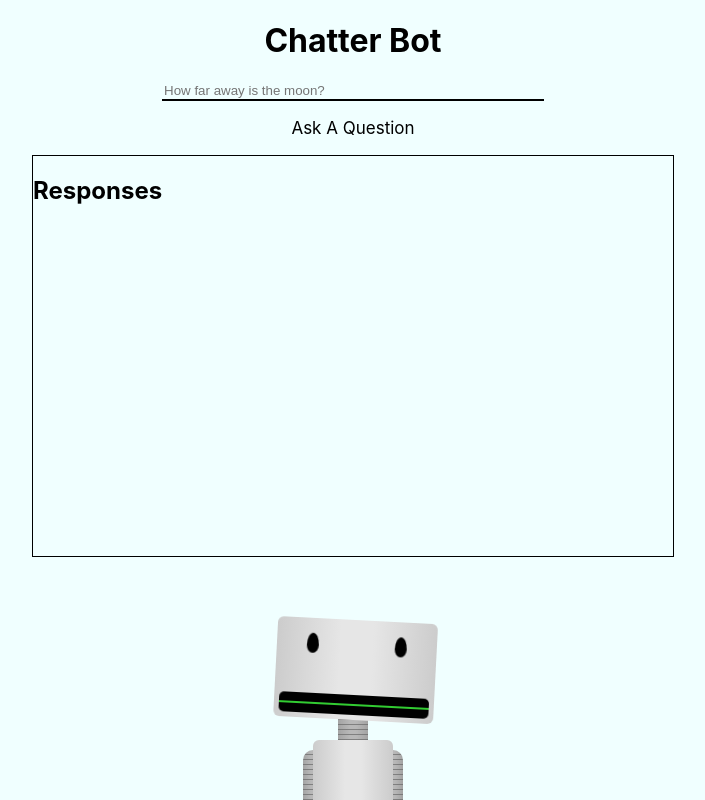
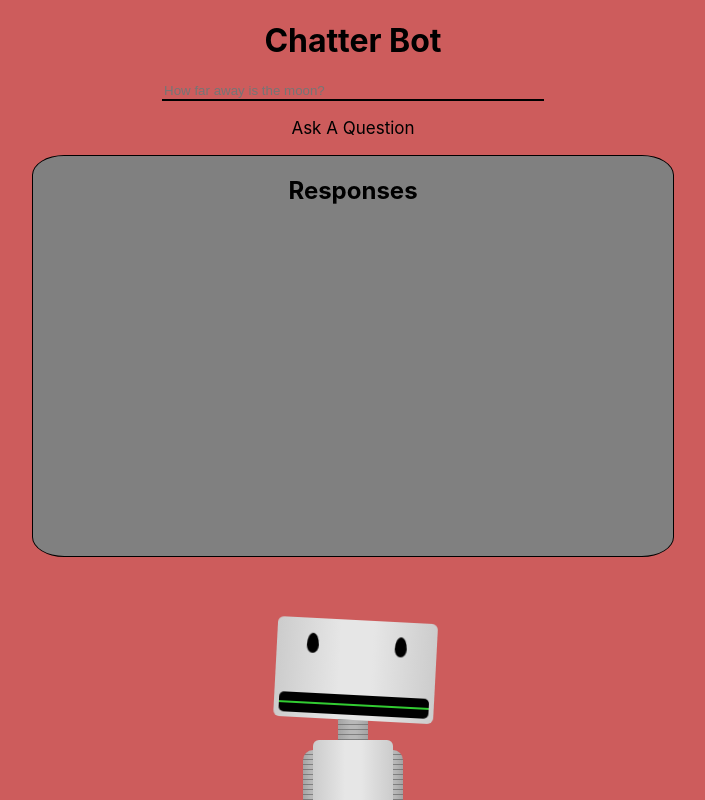
Before and after one commit to Jayquintana/ChatterBot, a React (Create React App) app: page / in a window 1280 px wide. Shown: the whole page, without its empty margins (287-992 px from the left). Built offline with nearby package versions, Linux system fonts and the light colour scheme.

Commit message:
Add styling

```diff
--- a/src/App.css
+++ b/src/App.css
@@ -4,8 +4,12 @@ flex-direction: column;
 align-items: center;
 }
 
+.responses-text {
+  text-align: center;
+}
+
 body {
-  background-color: azure;
+  background-color: #CD5C5C;
 }
 
 html, body, #root, .App {
--- a/src/App.js
+++ b/src/App.js
@@ -66,7 +66,7 @@ function App() {
       userQuestion={userQuestion}
       setUserQuestion={setUserQuestion} />
       <div className='responses-container'>
-        <h2>Responses</h2>
+        <h2 className='responses-text'>Responses</h2>
       {displayResponse()}
       </div>
       < TalkingRobot />
--- a/src/Components/ResponseSection/SavedResponses.css
+++ b/src/Components/ResponseSection/SavedResponses.css
@@ -1,20 +1,23 @@
 .saved-response{
 width: 100%;
-height: 30%;
+height: 20%;
 align-self: center;
-margin-top: 5%;
+margin-left: 2%;
 }
 
 .question-response,
 .bot-response {
- font-weight: 700;
- font-family: sans-serif
+ font-weight: 500;
+ font-family: sans-serif;
+ font-size: 18px;
 }
 
 .responses-container {
  width: 50%;
  height: 50%;
  border: 1px solid black;
+ background-color: grey;
+ border-radius: 5%;
  overflow: hidden;
  overflow-y: scroll;
 }
```
